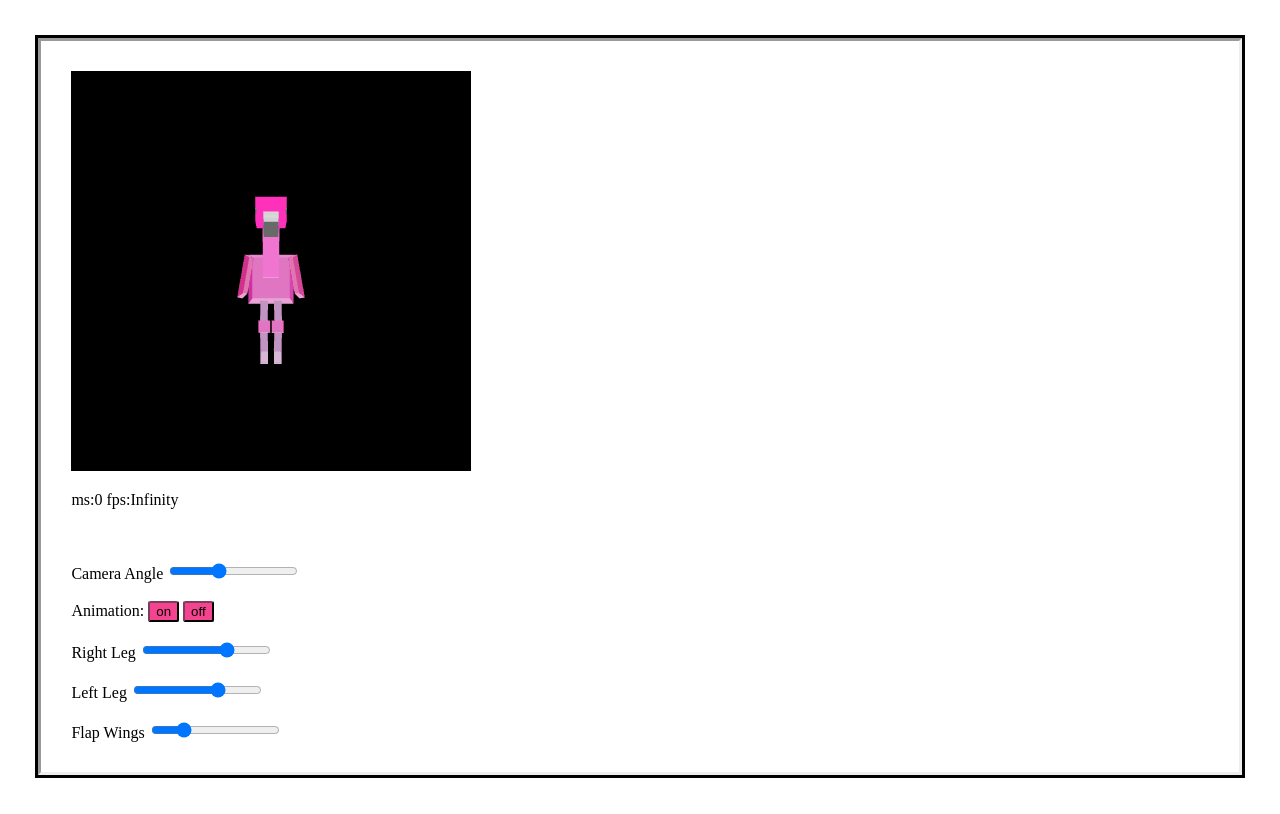
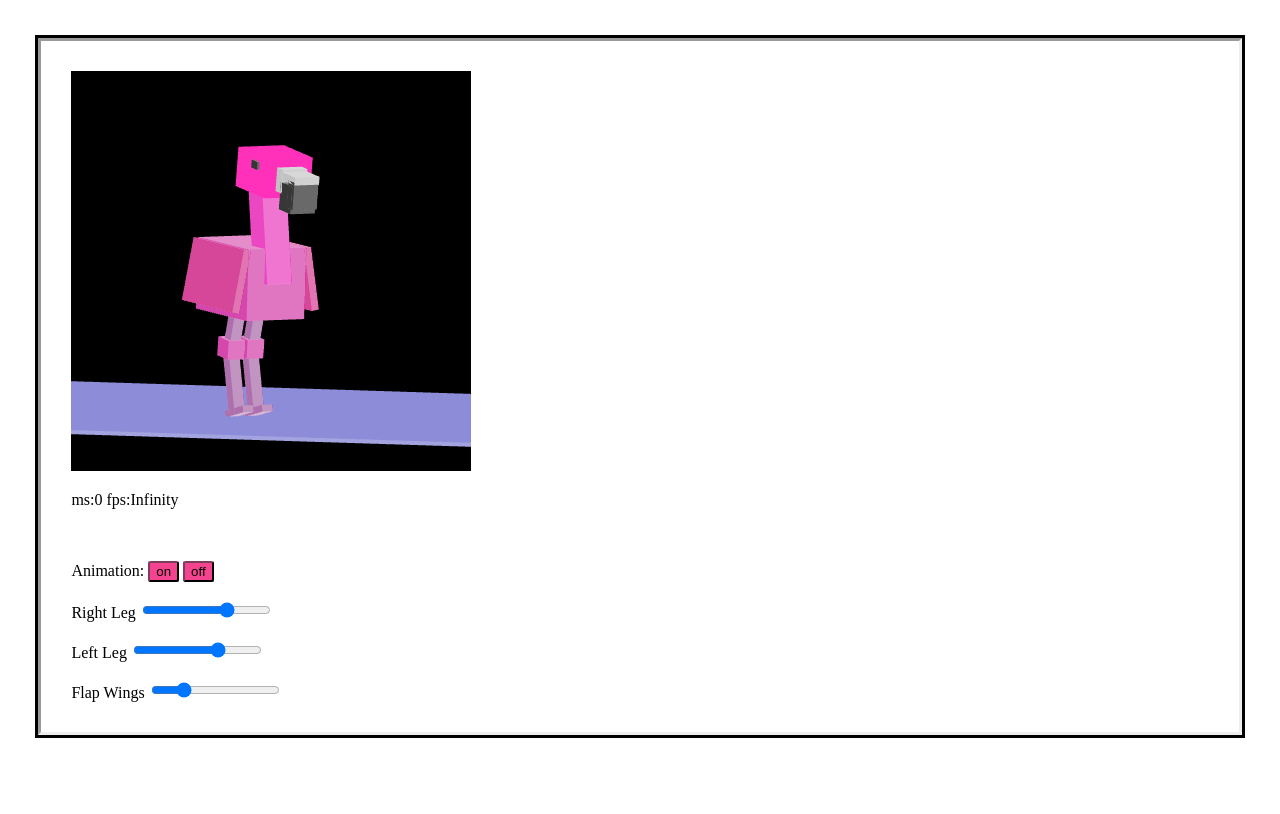
Before and after one commit to rbcabanks/Assignment-3A, a plain HTML site: page assignment2/asg2.html in a window 1280 px wide. Drawn offline with Linux system fonts and the light colour scheme; animation ran at ten frames a second.

Commit message:
got floor

```diff
--- a/assignment2/asg2.html
+++ b/assignment2/asg2.html
@@ -14,9 +14,9 @@
 <p>
 <p id="numdot"> XXX </p>
 <br></br>
-Camera Angle
+<!--Camera Angle
   <input type="range" min="-90" max="180" value="10" class="slider" id="camera">
-<br></br>
+<br></br>-->
 Animation:
 <button type="button" id="on">on</button>
 <button type="button" id="off">off</button>
--- a/assignment2/asg2.js
+++ b/assignment2/asg2.js
@@ -90,9 +90,9 @@ let a_UV;
 
 
 
-let gAnimalGlobalRotation=0;
+let gAnimalGlobalRotation=-40;
 function addActionsForUI() { // used this resource "https://www.w3schools.com/howto/howto_js_rangeslider.asp"
- document.getElementById('camera').addEventListener('mousemove', function () {gAnimalGlobalRotation=this.value; renderScene();}); //g_selectedColor[0]=this.value/100;
+ //document.getElementById('camera').addEventListener('mousemove', function () {gAnimalGlobalRotation=this.value; renderScene();}); //g_selectedColor[0]=this.value/100;
  document.getElementById('rLeg').addEventListener('mousemove', function () {g_rLeg=this.value; renderScene();}); //g_selectedColor[0]=this.value/100;
  document.getElementById('lLeg').addEventListener('mousemove', function () {g_lLeg=this.value; renderScene();}); //g_selectedColor[0]=this.value/100;
  document.getElementById('wings').addEventListener('mousemove', function () {wings=this.value; renderScene();}); //g_selectedColor[0]=this.value/100;
@@ -186,7 +186,7 @@ function updateAnimationAngles(){
 }
 function renderScene(){
 
-  let translateAll=3;
+  let translateAll=0;
   var startTime=performance.now();
   updateAnimationAngles();
   renderAllShapes();
@@ -202,19 +202,22 @@ function renderScene(){
     0,0,0,1,1,1,
     0,0,1,1,1,0,
   ]
-  /*
-  scaleM.setScale(.4,.4,.4);
-  rgba=[1,.1,.7,1];
-  let modelMatrix=new Matrix4();
+
+  translateM.setTranslate(0,-.77,0);
+  modelMatrix.multiply(translateM);
+  scaleM.setScale(30,.01,32);
   modelMatrix.multiply(scaleM);
+  translateM.setTranslate(-.5,0,-.5);
+  modelMatrix.multiply(translateM);
+  rgba=[.1,.1,.7,1];
+  //let modelMatrix=new Matrix4();
+  drawCube(modelMatrix);
 
-  drawCubeUV(modelMatrix,[
-    0,0,0,1,1,1,
-    0,0,1,1,1,0,
-  ]);*/
+  modelMatrix = new Matrix4();
+  translateM=new Matrix4();
+  scaleM= new Matrix4();
 
-
-  translateM.setTranslate(0,.5,-translateAll);
+  translateM.setTranslate(0,.5,+translateAll);
   rotateM.setRotate(5,-.1,0,0);
   scaleM.setScale(.13,.1,.15);
   modelMatrix.multiply(translateM);
@@ -224,7 +227,7 @@ function renderScene(){
   //head (1)
   //drawCube(modelMatrix);
   drawCubeUV(modelMatrix,uv);
-  translateM.setTranslate(0,.5,2.3-translateAll);
+  translateM.setTranslate(0,.5,-.3+translateAll);
   //rotateM.setRotate(5,-.1,0,0);
   scaleM.setScale(1.1,.2,.2);
   modelMatrix.multiply(translateM);
@@ -238,7 +241,7 @@ function renderScene(){
 
 
   //beak (3)
-  translateM.setTranslate(0,.48,-.18-translateAll);
+  translateM.setTranslate(0,.48,-.18+translateAll);
   rotateM.setRotate(-5,.1,0,0);
   scaleM.setScale(.07,.06,.03);
   modelMatrix.setIdentity();
@@ -249,7 +252,7 @@ function renderScene(){
   drawCube(modelMatrix);
 
   //beak (white front) (4)
-  translateM.setTranslate(0,.50,-.27-translateAll);
+  translateM.setTranslate(0,.50,-.27+translateAll);
   rotateM.setRotate(-5,.1,0,0);
   scaleM.setScale(.07,.02,.07);
   modelMatrix.setIdentity();
@@ -260,7 +263,7 @@ function renderScene(){
   drawCube(modelMatrix);
 
   //beak (black) (5)
-  translateM.setTranslate(0,.42,-.3-translateAll);
+  translateM.setTranslate(0,.42,-.3+translateAll);
   rotateM.setRotate(-5,.1,0,0);
   scaleM.setScale(.07,.07,.03);
   modelMatrix.setIdentity();
@@ -271,7 +274,7 @@ function renderScene(){
   drawCube(modelMatrix);
 
   //beak (black) (6)
-  translateM.setTranslate(0,.40,-.25-translateAll);
+  translateM.setTranslate(0,.40,-.25+translateAll);
   rotateM.setRotate(-5,.1,0,0);
   scaleM.setScale(.07,.07,.06);
   modelMatrix.setIdentity();
@@ -283,7 +286,7 @@ function renderScene(){
 
 
   //neck (7)
-  translateM.setTranslate(0,.2,.025-translateAll);
+  translateM.setTranslate(0,.2,.025+translateAll);
   rotateM.setRotate(10,.1,0,0);
   scaleM.setScale(.07,.27,.07);
   modelMatrix.setIdentity();
@@ -294,7 +297,7 @@ function renderScene(){
   drawCube(modelMatrix);
 
   //body (8)
-  translateM.setTranslate(0,-.06,.2-translateAll);
+  translateM.setTranslate(0,-.06,.2+translateAll);
   scaleM.setScale(.165,.18,.26);
   modelMatrix.setIdentity();
   modelMatrix.multiply(translateM);
@@ -311,7 +314,7 @@ function renderScene(){
     moveUp=(wings-10)/1200;
   }
   //left wing bottom (9)
-  translateM.setTranslate(-.2-moveUp/2,-.04+moveUp,.2-translateAll);
+  translateM.setTranslate(-.2-moveUp/2,-.04+moveUp,.2+translateAll);
   rotateM.setRotate(5+wings/2,0,0,-.15);
   scaleM.setScale(.02,.16,.26);
   modelMatrix.setIdentity();
@@ -322,7 +325,7 @@ function renderScene(){
   drawCube(modelMatrix);
 
   //right wing bottom (10)
-  translateM.setTranslate(.2+moveUp/2,-.04+moveUp,.2-translateAll);
+  translateM.setTranslate(.2+moveUp/2,-.04+moveUp,.2+translateAll);
   rotateM.setRotate(-(5+wings/2),0,0,-.15);
   scaleM.setScale(.02,.16,.26);
   modelMatrix.setIdentity();
@@ -347,7 +350,7 @@ function renderScene(){
     moveBack=(g_rLeg-15)/500;
   }
 
-  translateM.setTranslate(.055,-.3,.25+(moveBack)-translateAll);
+  translateM.setTranslate(.055,-.3,.25+(moveBack)+translateAll);
   rotateM.setRotate(g_rLeg,-.5,0,0);
   scaleM.setScale(.03,.17,.03);
   modelMatrix.setIdentity();
@@ -361,7 +364,7 @@ function renderScene(){
   var rLegMatrix=new Matrix4();
   rLegMatrix.set(modelMatrix);
   rLegMatrix.scale(1.6,.28, 1.7);
-  rLegMatrix.translate(0,-2.6,0-translateAll);
+  rLegMatrix.translate(0,-2.6,0+translateAll);
   rLegMatrix.rotate(g_rLeg/1.5,.5,0,0);
   rgba=[.8,.1,.6,1];
   drawCube(rLegMatrix);
@@ -383,7 +386,7 @@ function renderScene(){
     }
   }
 
-  translateM.setTranslate(.055,-.6+(checkgr),.25+(moveBottom)-translateAll);
+  translateM.setTranslate(.055,-.6+(checkgr),.25+(moveBottom)+translateAll);
   rotateM.setRotate(rotateNr,1,0,0);
   rLegMatrix.scale(.8,1, .8);
   modelMatrix.setIdentity();
@@ -396,7 +399,7 @@ function renderScene(){
 
   let footr=new Matrix4();
   footr.set(modelMatrix);
-  footr.translate(0,-1,-.9-translateAll);
+  footr.translate(0,-1,-.9+translateAll);
   footr.scale(1,.1,3.1);
   rgba=[.6,.3,.6,1];
   drawCube(footr);
@@ -468,7 +471,9 @@ function renderScene(){
 function renderAllShapes() {
   //var startTime = performance.now();
 
-  var globalRotMat=new Matrix4().rotate(gAnimalGlobalRotation,0,1,0);
+  //var globalRotMat=new Matrix4().rotate(gAnimalGlobalRotation,0,1,0);
+  var globalRotMat=new Matrix4().rotate(30,-1,-4,0);
+
   gl.uniformMatrix4fv(u_GlobalRotateMatrix,false,globalRotMat.elements);
 
   var xformMatrix = new Matrix4();
@@ -535,20 +540,16 @@ function loadTexture(gl, n, texture, u_Sampler, image) {
 
 function keydown(ev) {
   if(ev.keyCode == 87) { // The w key was pressed
-    camera.eye.elements[2]+=.01;
-    camera.updateView();
+    camera.moveForward();
   } else
   if (ev.keyCode == 84) { // The s key was pressed
-    camera.eye.elements[2]-=.01;
-    camera.updateView();
+    camera.moveBack();
   } else { return; }
   if (ev.keyCode == 81) { // The q key was pressed
-    camera.eye.elements[0]=.01;
-    camera.updateView();
+    camera.moveLeft();
   } else { return; }
   if (ev.keyCode == 69) { // The e key was pressed
-    camera.eye.elements[0]-=.01;
-    camera.updateView();
+    camera.moveRight();
   } else { return; }
   initTextures(gl,0);
 }
@@ -560,6 +561,10 @@ function main() {
 
   camera=new Camera(canvas.width/canvas.height,.1,1000);
   document.onkeydown=function(ev){keydown(ev);};
+
+  gl.uniformMatrix4fv(u_ViewMatrix,false,camera.viewMatrix.elements);
+  gl.uniformMatrix4fv(u_ProjectionMatrix,false,camera.projectionMatrix.elements);
+
 
   initTextures(gl,0);
   gl.enable(gl.DEPTH_TEST);
--- a/assignment2/camera.js
+++ b/assignment2/camera.js
@@ -1,24 +1,42 @@
 class Camera {
   constructor(aspectRatio,near,far) {
     this.fov =60.0;
-      this.eye=new Vector3([0,0,1]);
-      this.at=new Vector3([0,0,5]);
+    this.eye=new Vector3([0,0,.5]);
+    this.at=new Vector3([0,0,-1]);
     this.up=new Vector3([0,1,0]);
 
-      this.viewMatrix=new Matrix4();
-      //this.viewMatrix.setLookAt(eye,at, up);
-      this.viewMatrix.setLookAt(this.eye.elements[0],this.eye.elements[1],this.eye.elements[2],this.at.elements[0],this.at.elements[1],this.at.elements[2],this.up.elements[0],this.up.elements[1],this.up.elements[2]); //eye, at, up
-      gl.uniformMatrix4fv(u_ViewMatrix,false,this.viewMatrix.elements);
 
     this.updateView();
     this.projectionMatrix=new Matrix4();
-      this.projectionMatrix.setPerspective(60,aspectRatio,near,far);
-      gl.uniformMatrix4fv(u_ProjectionMatrix,false,this.projectionMatrix.elements);
+    //this.projectionMatrix.setPerspective(this.fov,aspectRatio,near,far);
+
+    this.viewMatrix=new Matrix4();
+    this.viewMatrix.setLookAt(this.eye.elements[0],this.eye.elements[1],this.eye.elements[2],this.at.elements[0],this.at.elements[1],this.at.elements[2],this.up.elements[0],this.up.elements[1],this.up.elements[2]); //eye, at, up
+    //gl.uniformMatrix4fv(u_ViewMatrix,false,this.viewMatrix.elements);
+
+   //gl.uniformMatrix4fv(u_ProjectionMatrix,false,this.projectionMatrix.elements);
 
 
   }
   moveForward(){
+    /*
+    Compute forward vector f = at - eye.
+    Create a new vector f: let f = new Vector3();
+    Set f to be equal to at: f.set(at);
+    Subtract eye from f: f.sub(eye);
+    Normalize f using f.normalize();
+    Scale f by a desired "speed" value: f.mul(speed)
+    Add forward vector to both eye and center: eye += f; at += f;
+    */
+    console.log("k")
+    var f= new Vector3();
+    f.set(this.at);
+    f.sub(this.eye);
+    f.normalize();
+    //f.mul(3);
 
+    this.eye.add(f);
+    this.at.add(f);
   }
   moveBackward(){
 
```
Also changed, not shown: assignment2/camera2.js (added, +55 -0 lines). Lines whose indentation alone changed are shown as unchanged.
